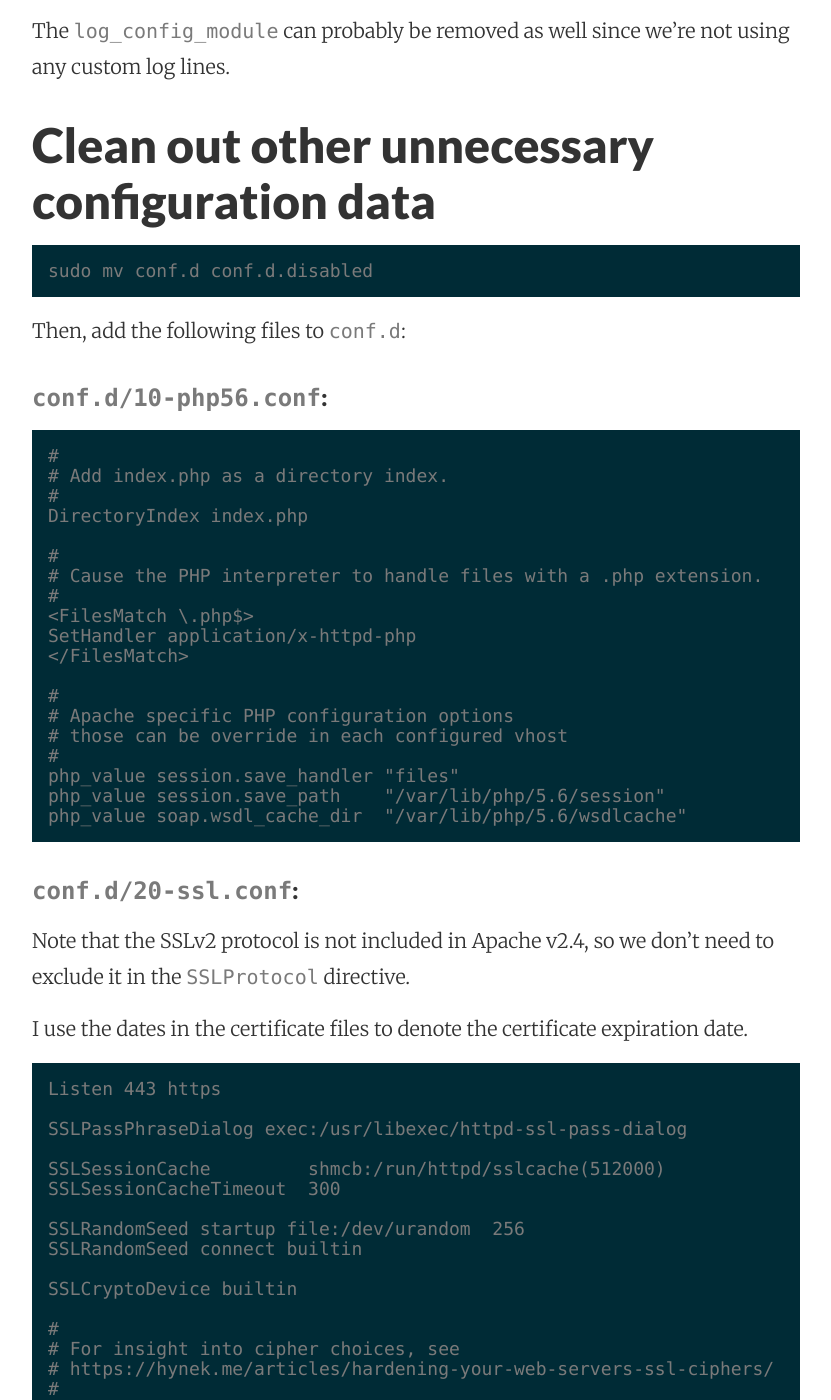
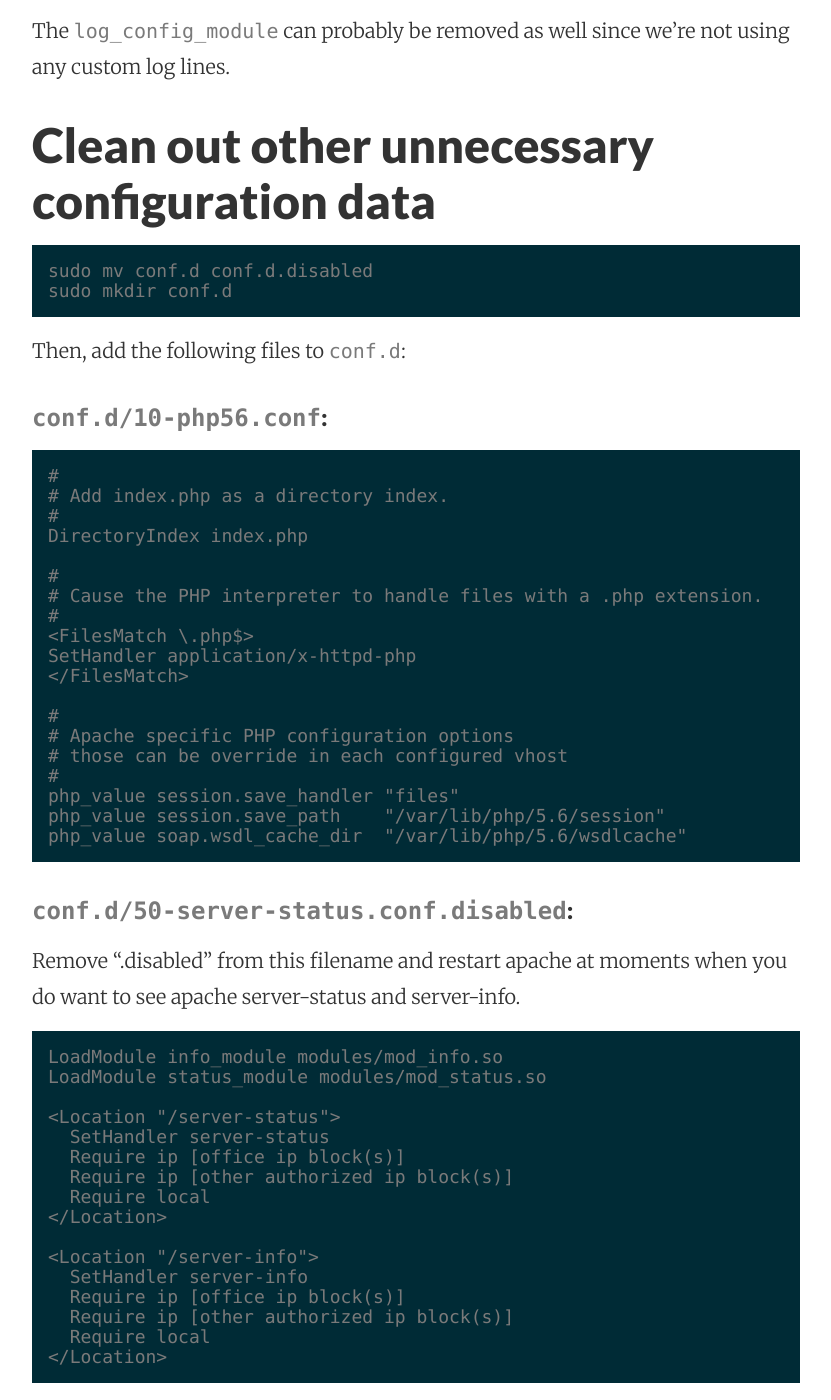
Before and after one commit to mattymaloney/mattymaloney.github.io, a Jekyll site: the page built from _posts/2016-06-02-lap-http-only-for-aws-elb-ec2.md, in a window 1280 px wide and 1400 px high, scrolled down 9427 px. Shown: the whole window, without its empty margins (224-1055 px from the left). Built offline with Jekyll 4.4.1, drawn with Linux system fonts in a browser that asks for light colours; some of the changed text lies outside the part shown.

Commit message:
Created 2016-06-02-lap-http-only-for-aws-elb-ec2.md

````diff
--- a/_posts/2016-06-02-lap-http-only-for-aws-elb-ec2.md
+++ b/_posts/2016-06-02-lap-http-only-for-aws-elb-ec2.md
@@ -384,6 +384,7 @@
 
 ```
 sudo mv conf.d conf.d.disabled
+sudo mkdir conf.d
 ```
 
 Then, add the following files to `conf.d`:
@@ -412,39 +413,6 @@
 php_value soap.wsdl_cache_dir  "/var/lib/php/5.6/wsdlcache"
 ```
 
-### `conf.d/20-ssl.conf`:
-
-Note that the SSLv2 protocol is not included in Apache v2.4, so we don't need to exclude it in the `SSLProtocol` directive.
-
-I use the dates in the certificate files to denote the certificate expiration date.
-
-```
-Listen 443 https
-
-SSLPassPhraseDialog exec:/usr/libexec/httpd-ssl-pass-dialog
-
-SSLSessionCache         shmcb:/run/httpd/sslcache(512000)
-SSLSessionCacheTimeout  300
-
-SSLRandomSeed startup file:/dev/urandom  256
-SSLRandomSeed connect builtin
-
-SSLCryptoDevice builtin
-
-#
-# For insight into cipher choices, see
-# https://hynek.me/articles/hardening-your-web-servers-ssl-ciphers/
-#
-SSLProtocol ALL -SSLv3
-SSLHonorCipherOrder On
-SSLCipherSuite ECDH+AESGCM:DH+AESGCM:ECDH+AES256:DH+AES256:ECDH+AES128:DH+AES:ECDH+3DES:DH+3DES:RSA+AESGCM:RSA+AES:RSA+3DES:!aNULL:!MD5:!DSS:!AES256
-SSLCompression Off
-
-SSLCertificateFile      /etc/httpd/tls/2016-06-06._.example.com.crt
-SSLCertificateKeyFile   /etc/httpd/tls/2016-06-06._.example.com.key
-SSLCertificateChainFile /etc/httpd/tls/2016-06-06._.example.com.gdbundle.crt
-```
-
 ### `conf.d/50-server-status.conf.disabled`:
 
 Remove ".disabled" from this filename and restart apache at moments when you do want to see apache server-status and server-info.
@@ -468,23 +436,6 @@
 </Location>
 ```
 
-### `conf.d/90-vhosts.conf`:
-
-This is the only vhost we need right now, and it exists almost entirely for the `SSLEngine` directive which can't be placed in the main server configuration.
-
-```
-<VirtualHost _default_:443>
-  SSLEngine on
-
-  # LogLevel is not inherited from httpd.conf.
-  LogLevel warn
-  ErrorLog logs/ssl_error_log
-
-  #TransferLog logs/ssl_access_log
-  #CustomLog logs/ssl_request_log \
-  #        "%t %h %{SSL_PROTOCOL}x %{SSL_CIPHER}x \"%r\" %b"
-</VirtualHost>
-```
 
 ## Timezone
 
````
Also changed, not shown: other parts of _posts/2016-06-02-lap-http-only-for-aws-elb-ec2.md (+4 -1 lines).
